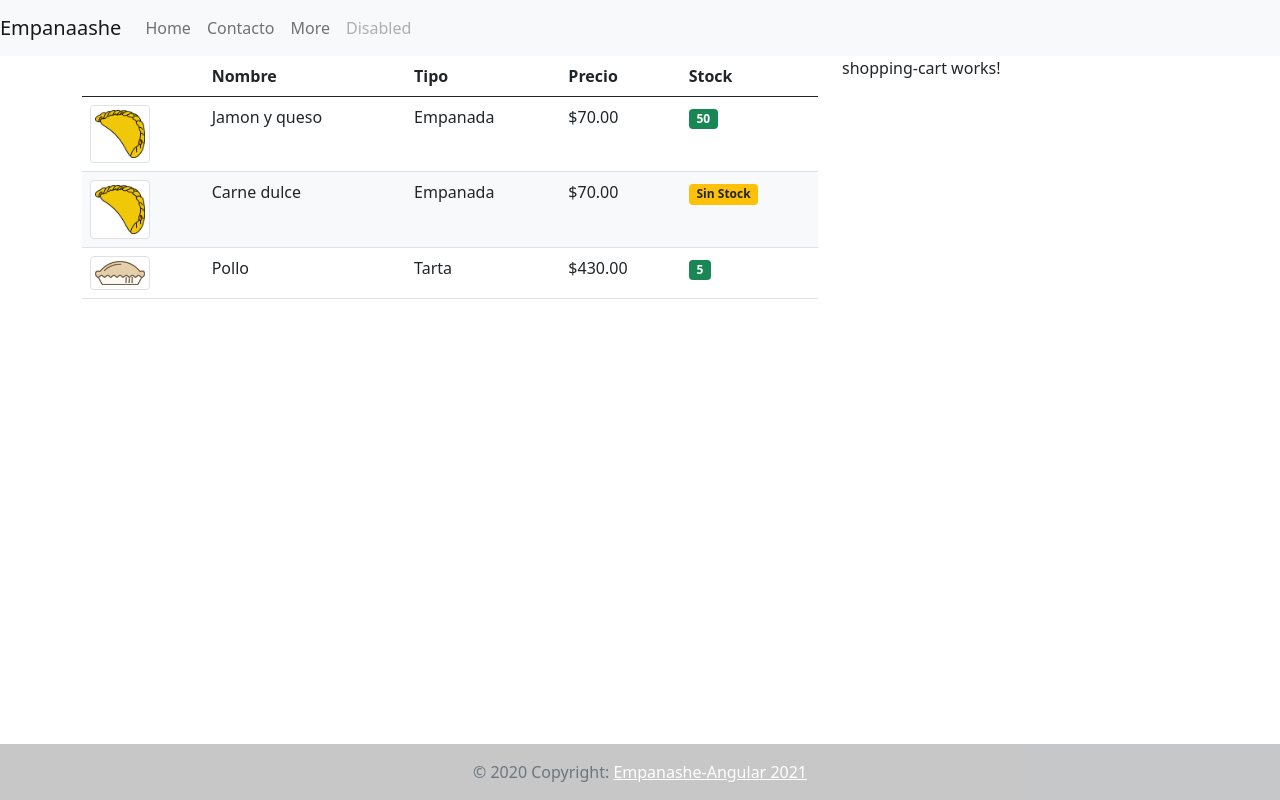
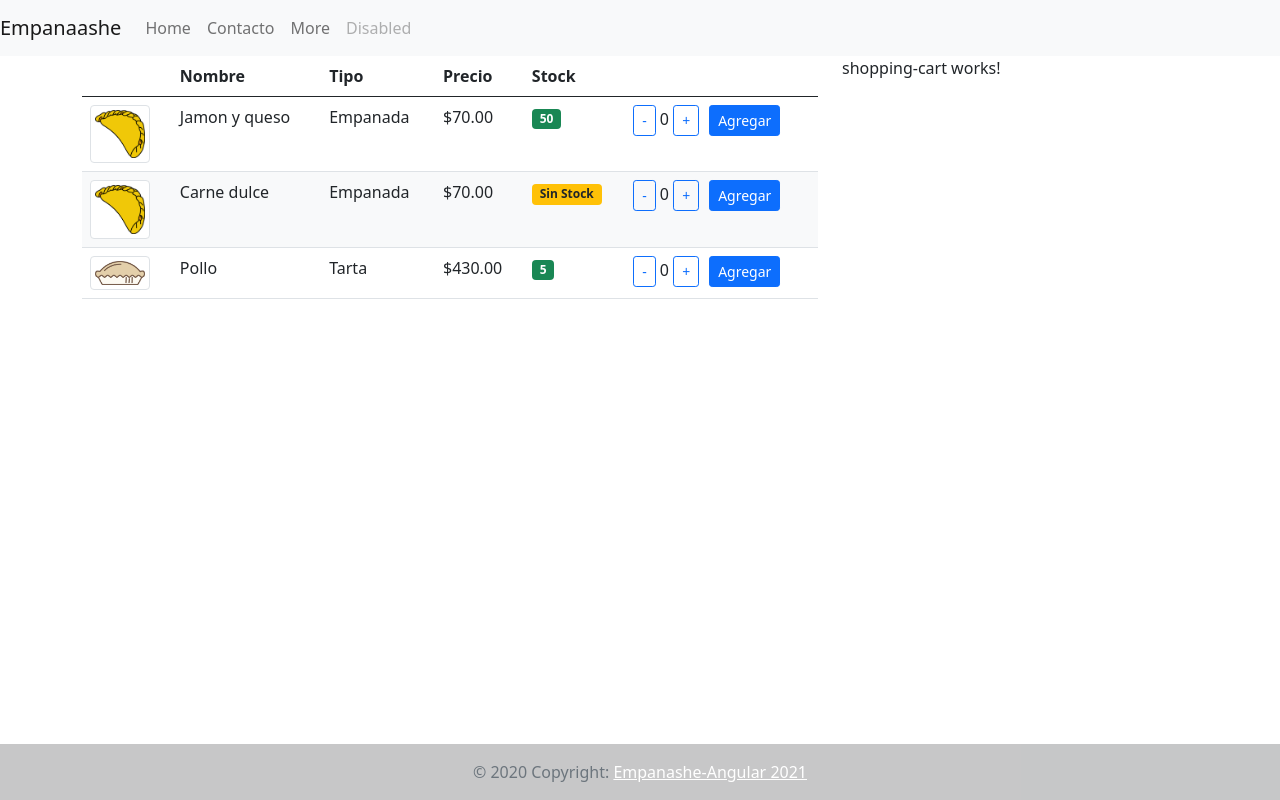
Before and after one commit to sierragustavo/empanashe, an Angular app: page / in a window 1280 px wide. Built offline with nearby package versions, Linux system fonts and the light colour scheme.

Commit message:
botones + - y sus funciones

```diff
--- a/src/app/products-list/product.ts
+++ b/src/app/products-list/product.ts
@@ -5,4 +5,5 @@ export interface Product {
     stock: number;
     image: string;
     special: boolean;
+    quantity: number;
 }
--- a/src/app/products-list/products-list.component.html
+++ b/src/app/products-list/products-list.component.html
@@ -6,10 +6,14 @@
       <th>Tipo</th>
       <th>Precio</th>
       <th>Stock</th>
+      <th></th>
     </tr>
   </thead>
   <tbody class="tbody">
-    <tr *ngFor="let product of products" [ngClass]="{'bg-light': product.special}">
+    <tr
+      *ngFor="let product of products"
+      [ngClass]="{ 'bg-light': product.special }"
+    >
       <td>
         <img
           [src]="product.image"
@@ -17,13 +21,19 @@
           [alt]="product.type"
         />
       </td>
-      <td>{{ product.name}}</td>
+      <td>{{ product.name }}</td>
       <td>{{ product.type }}</td>
-      <td>{{ product.price | currency}}</td>
+      <td>{{ product.price | currency }}</td>
       <td>
         <span class="badge bg-success" *ngIf="product.stock > 0">{{product.stock}}</span>
         <span class="badge bg-warning text-dark" *ngIf="product.stock <= 0">Sin Stock</span>
       </td>
+      <td>
+        <button class="btn btn-outline-primary btn-sm" (click)="decreaseQuantity(product)">-</button
+        ><span> {{ product.quantity }} </span
+        ><button class="btn btn-outline-primary btn-sm" (click)="upQuantity(product)">+</button>
+        <button class="btn btn-primary btn-sm button-agregar">Agregar</button>
+      </td>
     </tr>
   </tbody>
 </table>
--- a/src/app/products-list/products-list.component.scss
+++ b/src/app/products-list/products-list.component.scss
@@ -1,3 +1,7 @@
 .icon-list {
   max-width: 60px;
 }
+
+.button-agregar{
+    margin-left: 10px;
+}
--- a/src/app/products-list/products-list.component.ts
+++ b/src/app/products-list/products-list.component.ts
@@ -15,6 +15,7 @@ export class ProductsListComponent implements OnInit {
       stock: 50,
       image: '../assets/img/empanada.png',
       special: false,
+      quantity: 0,
     },
     {
       name: 'Carne dulce',
@@ -23,6 +24,7 @@ export class ProductsListComponent implements OnInit {
       stock: -10,
       image: '../assets/img/empanada.png',
       special: true,
+      quantity: 0,
     },
     {
       name: 'Pollo',
@@ -31,10 +33,25 @@ export class ProductsListComponent implements OnInit {
       stock: 5,
       image: '../assets/img/tarta.png',
       special: false,
+      quantity: 0,
     },
   ];
 
   constructor() {}
 
+  upQuantity(product: Product) {
+    if (product.stock > 0) {
+      product.quantity++;
+      product.stock--;
+    }
+  }
+
+  decreaseQuantity(product: Product) {
+    if (product.quantity > 0) {
+      product.quantity--;
+      product.stock++;
+    }
+  }
+
   ngOnInit(): void {}
 }
```
